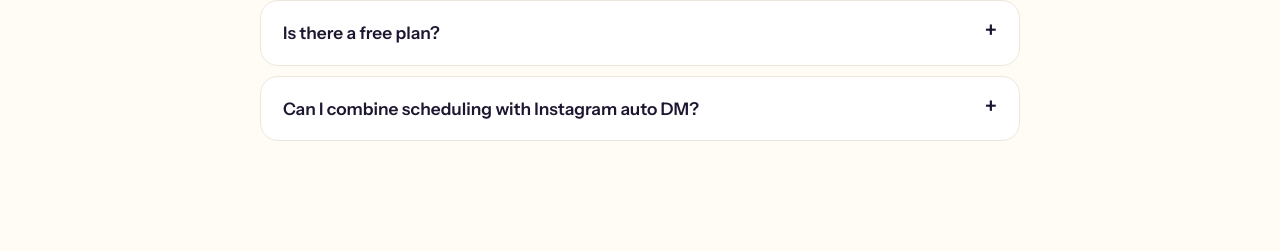
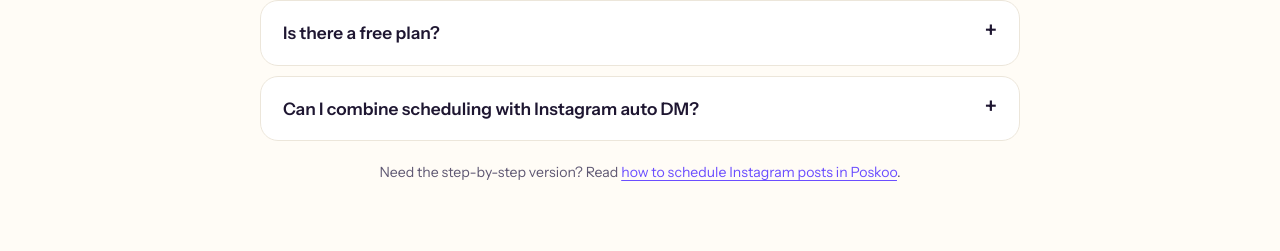
Before and after one commit to Ramanmakkar1/socialapp, a Next.js app: page /instagram-scheduler in a window 1280 px wide. Shown: the part 5171-5422 px from the top of the page. Built offline with nearby package versions, Linux system fonts and the light colour scheme; no server answers.

Commit message:
autopilot: Instagram scheduler: link the help article Google found but did not index
Task #19684, written by morph/morph-dsv41flash.

```diff
--- a/src/app/instagram-scheduler/page.tsx
+++ b/src/app/instagram-scheduler/page.tsx
@@ -293,6 +293,9 @@ export default async function InstagramScheduler() {
               </details>
             ))}
           </div>
+          <p className="small" style={{ marginTop: 20, textAlign: "center" }}>
+            Need the step-by-step version? Read <Link className={s.vlink} href="/help/schedule-instagram-posts">how to schedule Instagram posts in Poskoo</Link>.
+          </p>
         </div>
       </section>
 
```
